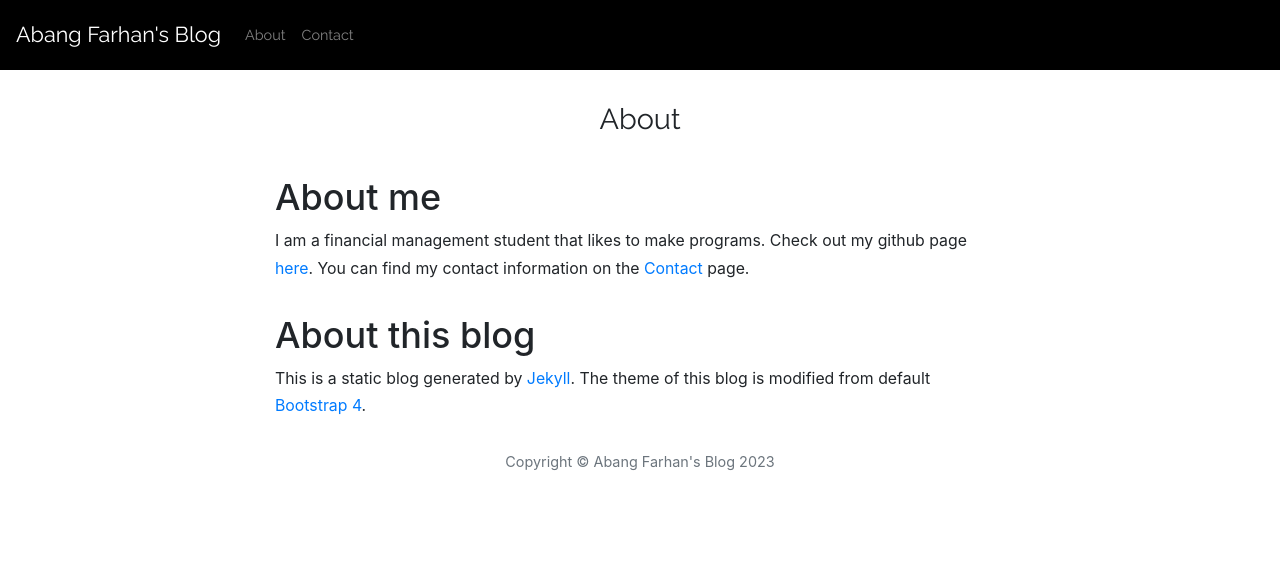
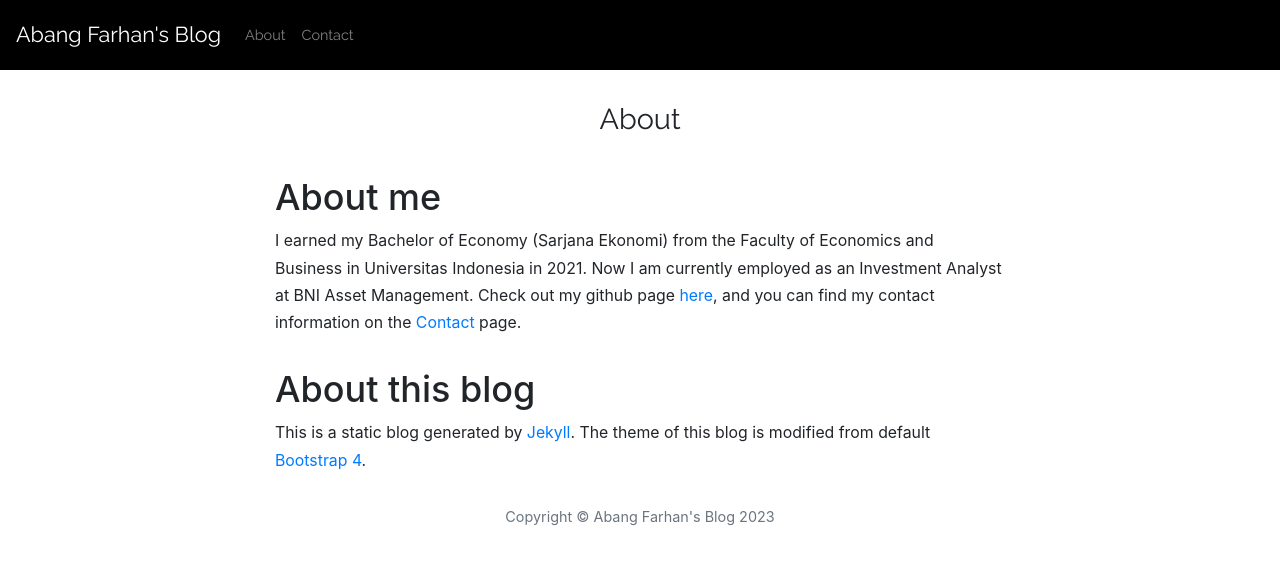
Before and after one commit to abangfarhan/abangfarhan.github.io, a Jekyll site: the page built from about.md, in a window 1280 px wide. Shown: the top 564 px of the page. Built offline with Jekyll 4.4.1, drawn with Linux system fonts in a browser that asks for light colours.

Commit message:
Update about page with latest information

```diff
--- a/about.md
+++ b/about.md
@@ -5,7 +5,11 @@ title: About
 
 # About me
 
-I am a financial management student that likes to make programs. Check out my github page [here](github.com/abangfarhan). You can find my contact information on the [Contact]({{ site.baseurl }}/contact) page.
+I earned my Bachelor of Economy (Sarjana Ekonomi) from the Faculty of Economics
+and Business in Universitas Indonesia in 2021. Now I am currently employed as an
+Investment Analyst at BNI Asset Management. Check out my github page
+[here](https://github.com/abangfarhan), and you can find my contact information on
+the [Contact](/contact) page.
 
 # About this blog
 
```
